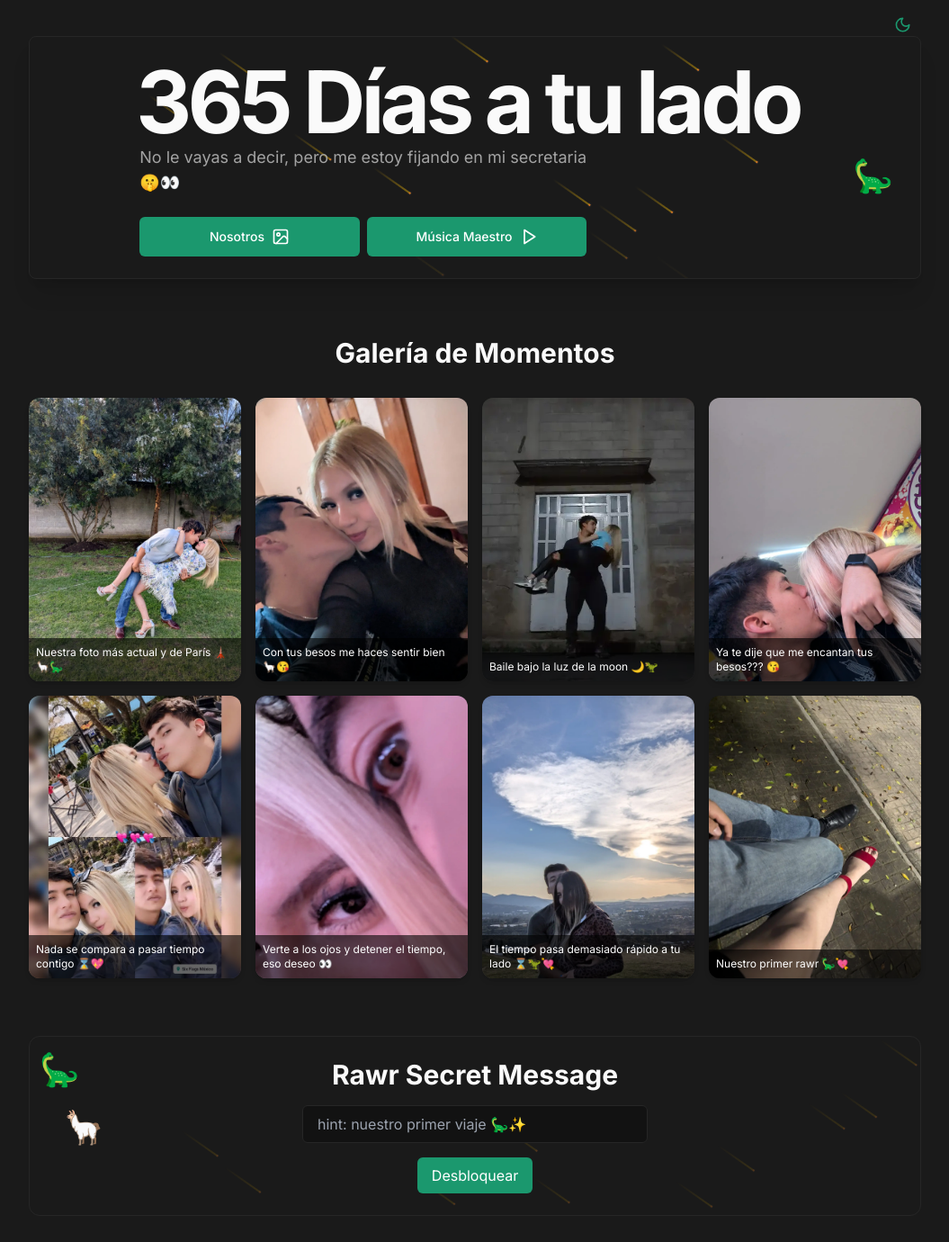
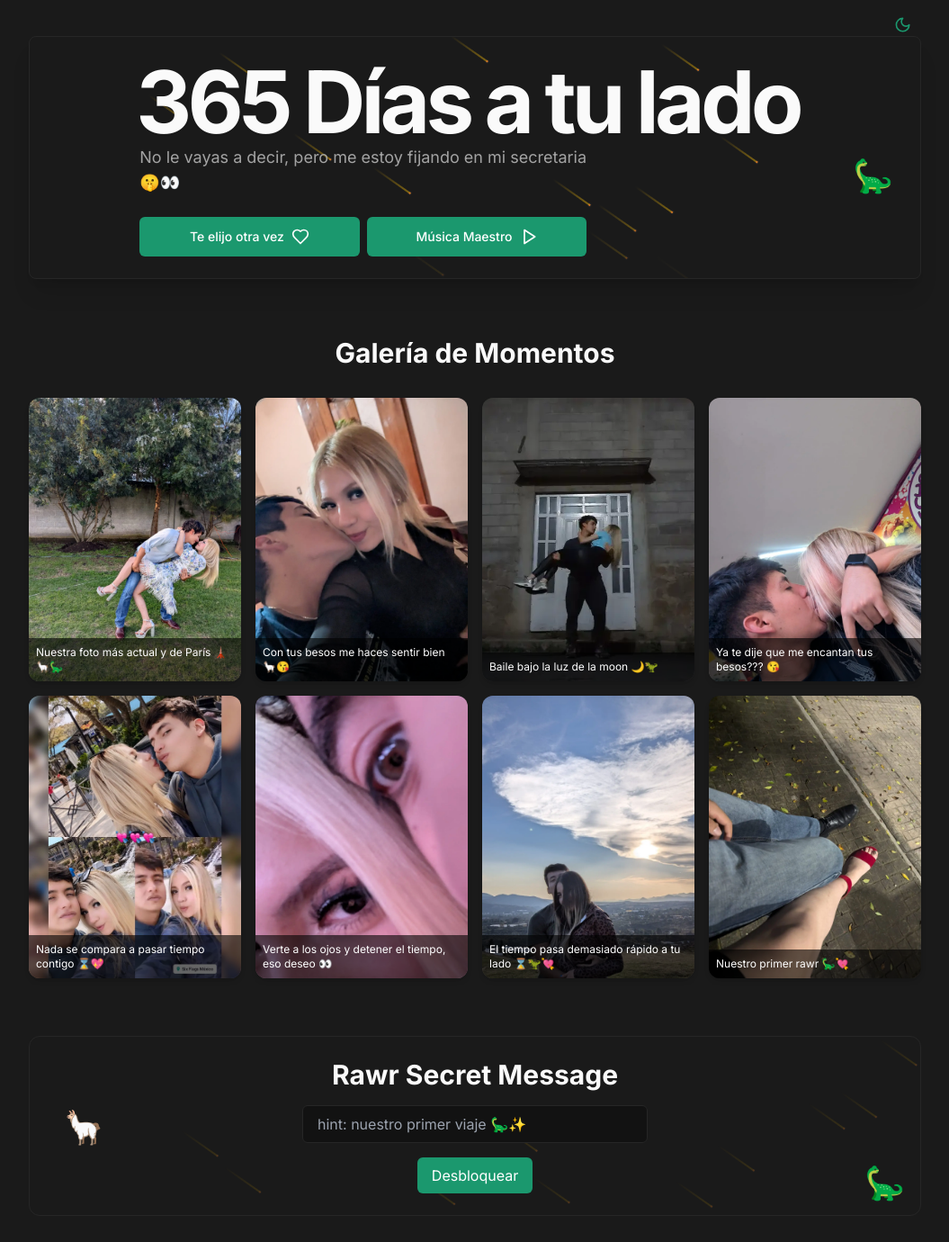
Before and after one commit to DiegoCM1/dino-love, a Next.js app: page / in a window 1280 px wide. Shown: the top 1380 px of the page at 90% size, without its empty margins (112-1167 px from the left). Built offline with nearby package versions, Linux system fonts and the light colour scheme.

Commit message:
Corrected minor details

```diff
--- a/components/hero.tsx
+++ b/components/hero.tsx
@@ -4,7 +4,7 @@ import MeteorShower from "@/components/magicui/meteors";
 import WordPullUp from "@/components/magicui/word-pull-up";
 import { Button } from "@/components/ui/button";
 import { FadeIn } from "@/components/magicui/fade-in";
-import { Play, Pause, Image as ImageIcon } from "lucide-react";
+import { Play, Pause, Heart as ImageIcon } from "lucide-react";
 import BlurIn from "@/components/magicui/blur-in";
 import { useEffect, useRef, useState } from "react";
 import { motion } from "framer-motion";
@@ -78,10 +78,10 @@ export default function Hero() {
                 <Button
                   variant="default"
                   size="lg"
-                  className="flex items-center gap-2 w-full group/Image"
+                  className="flex items-center gap-2 w-full group/Heart"
                 >
-                  <div>Nosotros</div>
-                  <ImageIcon className="h-5 w-5 lg:group-hover/Image:translate-x-1 transition-all duration-300" />
+                  <div>Te elijo otra vez</div>
+                  <ImageIcon className="h-5 w-5 lg:group-hover/Heart:translate-x-1 transition-all duration-300" />
                 </Button>
               </a>
               <div className="flex-1">
--- a/components/secret-message.tsx
+++ b/components/secret-message.tsx
@@ -25,8 +25,8 @@ export default function SecretMessage() {
   return (
     <section className="relative w-full overflow-hidden rounded-xl border bg-background p-6">
       <motion.div
-        className="absolute top-4 left-0 text-4xl"
-        animate={{ x: ["-10%", "110%"] }}
+        className="absolute bottom-4 right-0 text-4xl"
+        animate={{ x: ["-10%", "-110%"] }}
         transition={{ repeat: Infinity, duration: 20, ease: "linear" }}
       >
         🦕
--- a/components/ui/button.tsx
+++ b/components/ui/button.tsx
@@ -21,9 +21,9 @@ const buttonVariants = cva(
         none: "text-primary",
       },
       size: {
-        default: "h-10 px-4 py-2",
-        sm: "h-9 rounded-md px-3",
-        lg: "h-11 rounded-md px-8",
+        default: "h-10 px-2 py-2",
+        sm: "h-9 rounded-md px-2",
+        lg: "h-11 rounded-md px-2",
         icon: "h-10 w-10",
       },
     },
```
